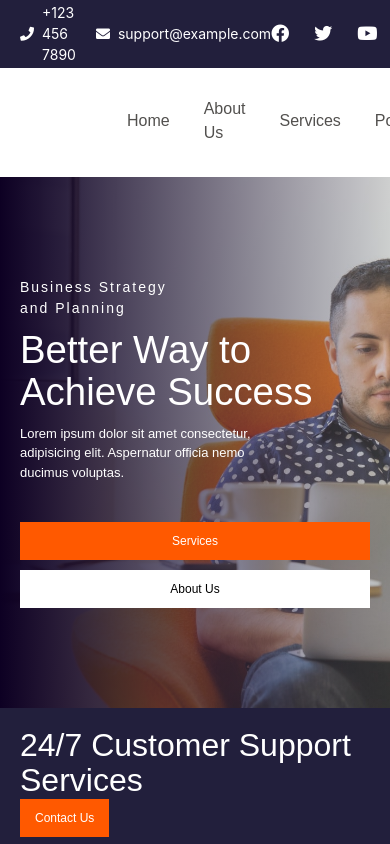
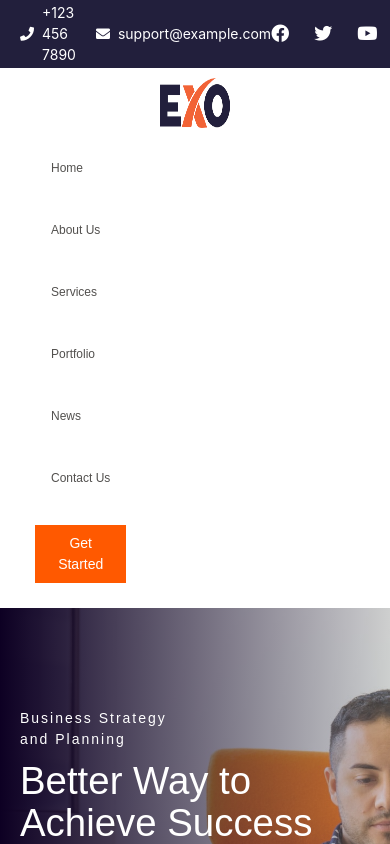
Before and after one commit to Mfonisorobert/Group-2-Website-Cloning, a React (Vite) app: page / in a window 390 px wide. Shown: the top 844 px of the page. Built offline with nearby package versions, Linux system fonts and the light colour scheme.

Commit message:
responsiveness

```diff
--- a/src/components/header/Header.css
+++ b/src/components/header/Header.css
@@ -65,3 +65,56 @@ transition: 0.5s;
 .srch:hover{
     background-color: #001334;
 }
+
+
+/* Responsive Styles */
+@media (max-width: 768px) {
+    .header {
+        flex-direction: column;
+        height: auto;
+        padding: 10px;
+    }
+
+    .logo img {
+        width: 100px;
+        padding: 5px;
+        margin: 0 auto;
+    }
+
+    .header__ul {
+        flex-direction: column;
+        align-items: flex-start;
+        padding: 10px;
+        gap: 10px;
+        font-size: 14px;
+    }
+
+    .header__ul li {
+        padding: 5px;
+    }
+
+    .srch {
+        margin: 10px 0;
+        padding: 10px 20px;
+        width: 90%;
+    }
+}
+
+@media (max-width: 480px) {
+    .header {
+        padding: 5px;
+    }
+
+    .logo img {
+        width: 80px;
+    }
+
+    .header__ul {
+        font-size: 12px;
+    }
+
+    .srch {
+        font-size: 14px;
+        padding: 8px 15px;
+    }
+}
```
